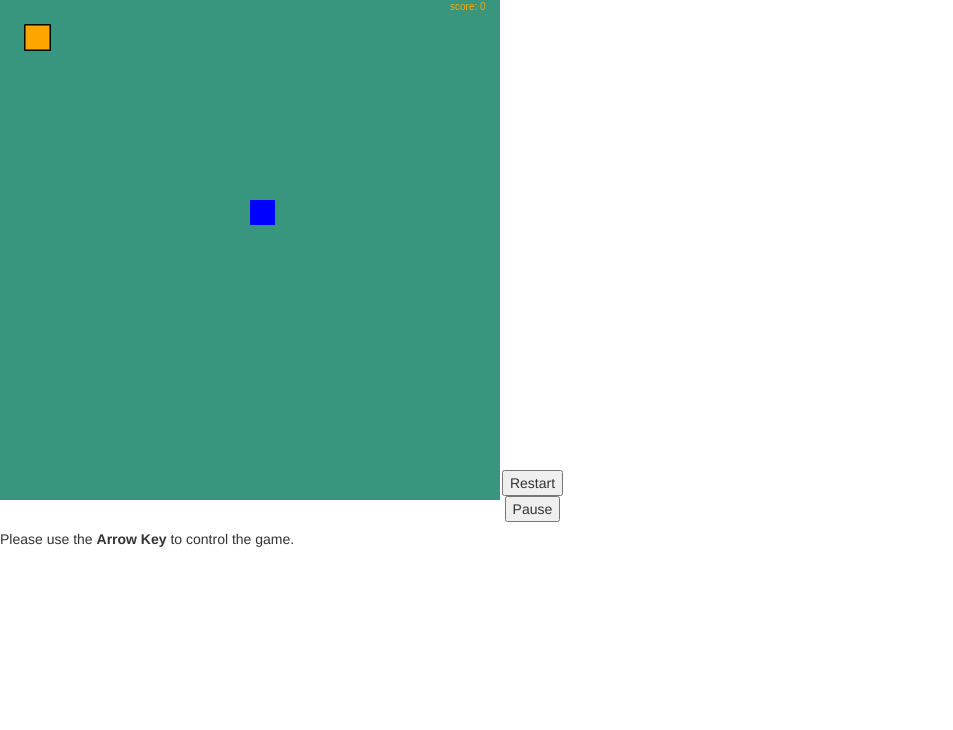
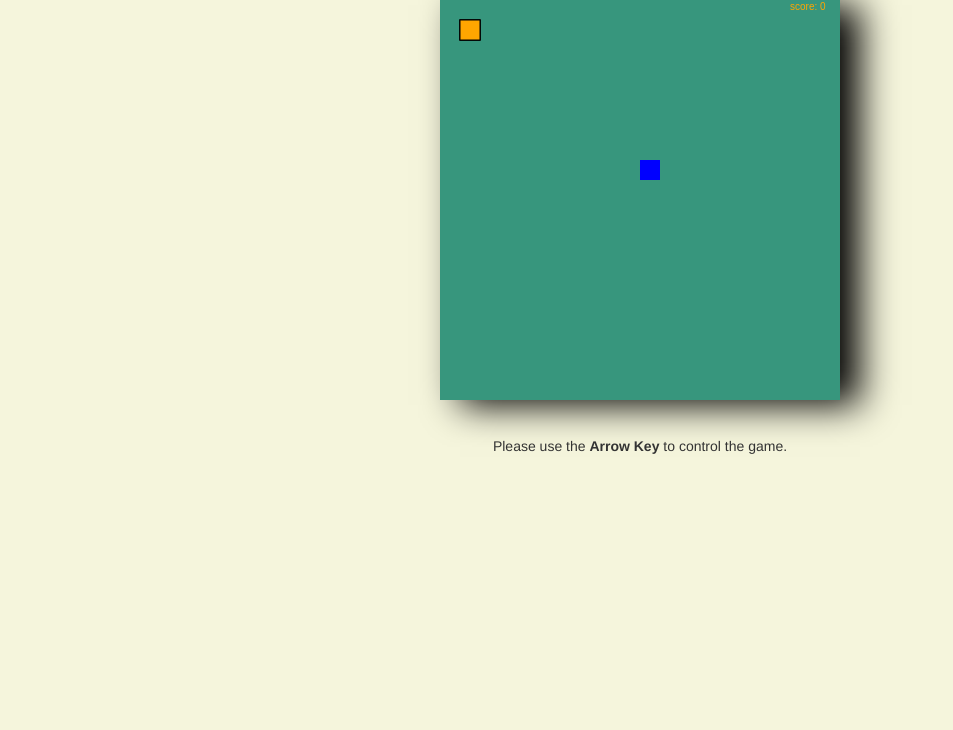
Before and after one commit to Jamesdai05/SnakeGame, a plain HTML site: page index0.html in a window 1280 px wide. Shown: the part 70-800 px from the top of the page, without its empty margins (0-953 px from the left). Drawn offline with nearby package versions, Linux system fonts and the light colour scheme.

Commit message:
link the css file to html

```diff
--- a/GreedySnake/main.css
+++ b/GreedySnake/main.css
@@ -1,40 +1,25 @@
 body {
     /* background-color:beige; */
     display: flex;
+    text-align: center;
     flex-direction: column;
     justify-content: center;
     align-items: center;
 
 }
 
-/* .container{
+.container{
     display:flex;
     justify-content: center;
     align-items: center;
     flex-direction: column;
 
-} */
+}
 
 canvas {
     box-shadow: 0 5px 15px black;
     margin:15px 20px;
+    justify-content: center;
+    align-items: center;
+
 }
-
-#score {
-    margin-bottom: 15px;
-}
-
-button:active {
-    transform: scale(0.9);
-}
-
-button {
-    margin-bottom: 10px;
-    width: 60px;
-    height: 25px;
-    background-color: aqua;
-    border: none;
-    box-shadow:0 1px 5px aqua;
-    cursor: pointer;
-    color:#ffff
-}
--- a/index0.html
+++ b/index0.html
@@ -6,21 +6,15 @@
     <meta name="viewport" content="width=device-width, initial-scale=1.0">
     <link rel="stylesheet" href="https://cdn.jsdelivr.net/npm/bootstrap@3.3.7/dist/css/bootstrap.min.css"
         integrity="sha384-BVYiiSIFeK1dGmJRAkycuHAHRg32OmUcww7on3RYdg4Va+PmSTsz/K68vbdEjh4u" crossorigin="anonymous">
+    <link rel="stylesheet" href="style.css">
     <title>SnakeGame</title>
 </head>
-
 </style>
 <body>
     <h1>Snake Game</h1>
-    <canvas id="canvas" width="500" height="500"></canvas>
-    <div class ="btn row mt-30">
-        <div>
-            <button id="restart" class="mr-20">Restart</button>
-        </div>
-        <div>
-            <button id="pause">Pause</button>
-        </div>
-    </div>
+
+    <canvas id="canvas" width="400" height="400"></canvas>
+
     <p>Please use the <strong>Arrow Key</strong> to control the game.</p>
 </body>
 <script type="text/javascript" charset="UTF-8" src="./main-0.js"></script>
--- a/main-0.js
+++ b/main-0.js
@@ -45,7 +45,7 @@ function drawGame() {
 	drawScore();
 	setTimeout(drawGame,1000/speed);
 };
-
+// refresh the screen
 function clearScreen() {
 	ctx.fillStyle = "rgb(55,150,125)";
 	ctx.fillRect(0,0,canvas.width,canvas.height);
@@ -66,7 +66,7 @@ function drawSnake() {
 			ctx.strokeRect(body.x * boxSize, body.y * boxSize, boxSize,boxSize);
 	}
 
-	// put the new item to the position of the head
+	// put the new item to the position next to the head
 	snakeBody.push(new SnakeBody(headX,headY))
 
 	if(snakeBody.length > tail){
--- a/style.css
+++ b/style.css
@@ -5,51 +5,15 @@ body {
     flex-direction: column;
     justify-content: center;
     align-items: center;
+    background-color: beige;
 }
 
 canvas {
     box-shadow: black 20px 5px 35px;
+    margin-bottom: 15px;
 }
 
-  body {
-      background-color: beige;
-      margin: 0px;
-      padding: 0px;
-      display: flex;
-      flex-direction: column;
-      justify-content: center;
-      align-items: center;
-  }
-
-  canvas {
-      box-shadow: black 20px 5px 35px;
-      margin-bottom: 15px;
-  }
-
-  button {
-      background-color: blue;
-      padding: 5px;
-      color: white;
-      font-weight: 100;
-      border: none;
-      width: 65px;
-      margin: Auto 5em;
-      display: flex;
-      justify-content: space-around;
-
-  }
-
-  button:active {
-      transform: scale(0.95);
-  }
-
-  .btn {
-      display: flex;
-      flex-direction: row;
-      justify-content: space-between;
-      align-items: center;
-  }
-
-  p {
-      margin-top: 1.5em;
-  }
+h2,p {
+    text-align: center;
+    margin-top: 1.5em;
+}
```
